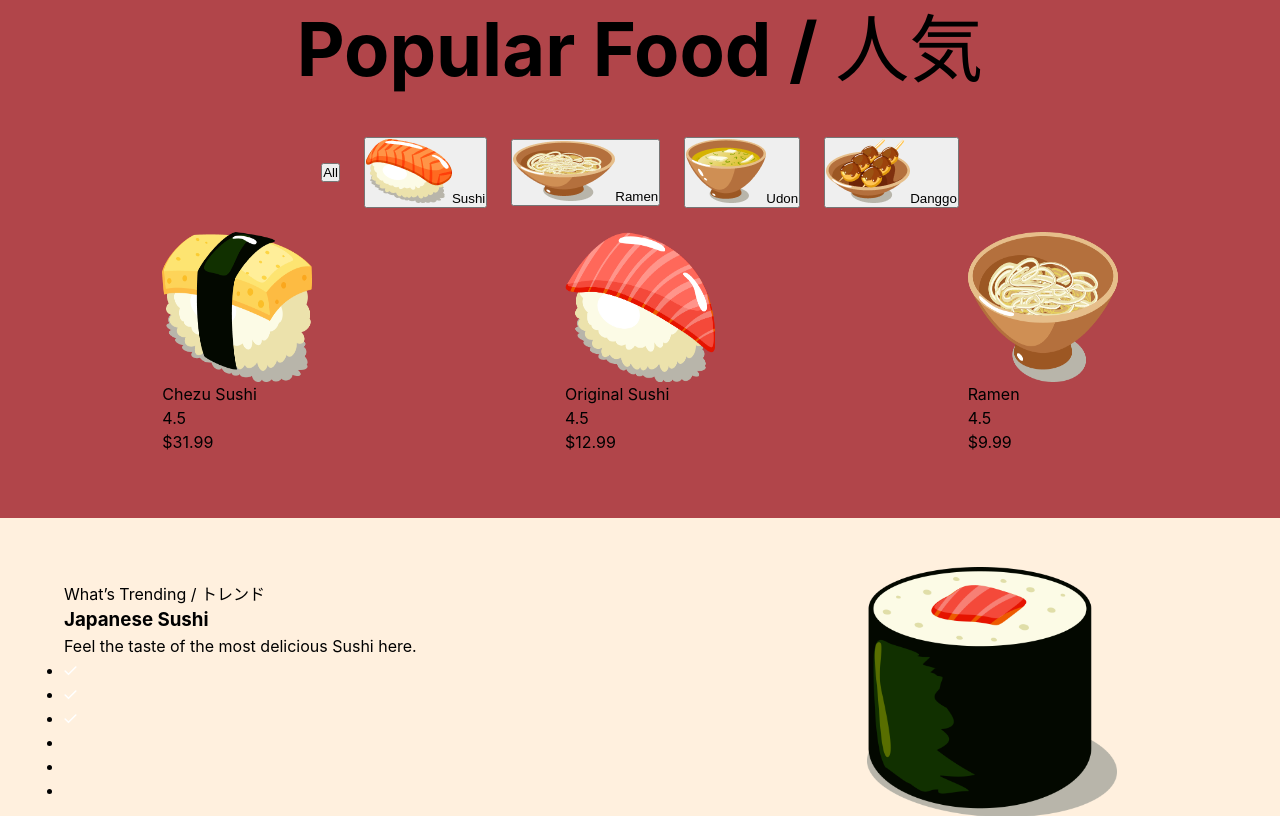
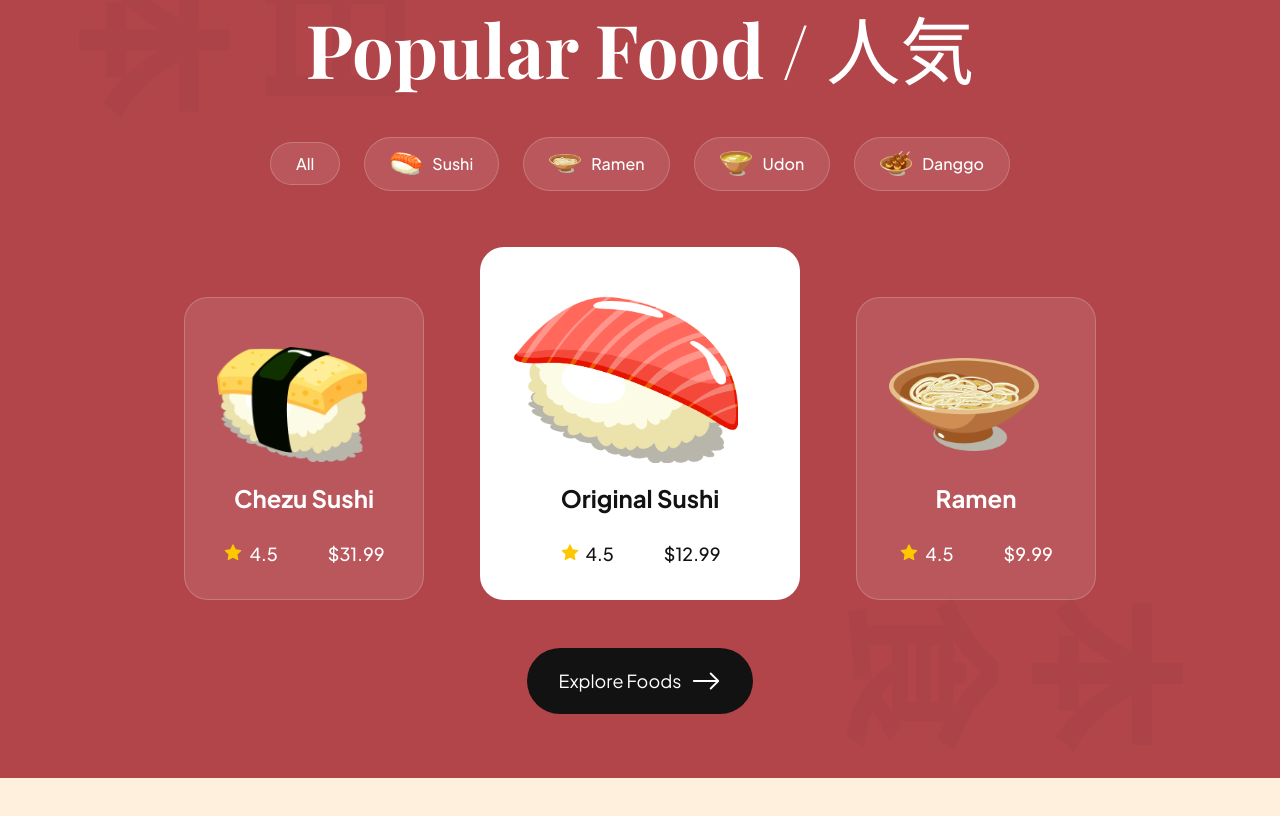
Before and after one commit to wolfgunblood/sushi-landing-page, a React (Vite) app: page / in a window 1280 px wide. Shown: the part 1580-2396 px from the top of the page. Built offline with nearby package versions, Linux system fonts and the light colour scheme.

Commit message:
Updated Popular food section

```diff
--- a/package.json
+++ b/package.json
@@ -12,6 +12,7 @@
   "dependencies": {
     "react": "^18.2.0",
     "react-dom": "^18.2.0",
+    "react-icons": "^4.8.0",
     "sass": "^1.62.1"
   },
   "devDependencies": {
--- a/src/components/popular-foods/popular-foods.jsx
+++ b/src/components/popular-foods/popular-foods.jsx
@@ -7,6 +7,8 @@ import danggo from "../../assets/sushi-6.png"
 import ogsushi from "../../assets/sushi-11.png"
 import czsushi from "../../assets/sushi-12.png"
 import ramenBig from "../../assets/sushi-10.png"
+import { BsArrowRight } from "react-icons/bs";
+import { AiFillStar } from "react-icons/ai";
 
 const popularFoods = () => {
     return (
@@ -36,15 +38,22 @@ const popularFoods = () => {
                     <img src={czsushi} alt="czsushi" />
                     <p className='popularFoods__catalogue-item-title'>Chezu Sushi</p>
                     <div className='popularFoods__catalogue-item-info'>
-                        <p className='popularFoods__catalogue-item-info-rating'>4.5</p>
+                        <p className='popularFoods__catalogue-item-info-rating'>
+                            <AiFillStar size={20} color="#FFC700" />
+
+                            4.5
+                        </p>
                         <p className='popularFoods__catalogue-item-info-price'>$31.99</p>
                     </div>
                 </article>
-                <article className='popularFoods__catalogue-item'>
+                <article className='popularFoods__catalogue-item active'>
                     <img src={ogsushi} alt="ogsushi" />
                     <p className='popularFoods__catalogue-item-title'>Original Sushi</p>
                     <div className='popularFoods__catalogue-item-info'>
-                        <p className='popularFoods__catalogue-item-info-rating'>4.5</p>
+                        <p className='popularFoods__catalogue-item-info-rating'>
+                            <AiFillStar size={20} color="#FFC700" />
+                            4.5
+                        </p>
                         <p className='popularFoods__catalogue-item-info-price'>$12.99</p>
                     </div>
                 </article>
@@ -52,11 +61,19 @@ const popularFoods = () => {
                     <img src={ramenBig} alt="ramne" />
                     <p className='popularFoods__catalogue-item-title'>Ramen</p>
                     <div className='popularFoods__catalogue-item-info'>
-                        <p className='popularFoods__catalogue-item-info-rating'>4.5</p>
+                        <p className='popularFoods__catalogue-item-info-rating'>
+                            <AiFillStar size={20} color="#FFC700" />
+                            4.5
+                        </p>
                         <p className='popularFoods__catalogue-item-info-price'>$9.99</p>
                     </div>
                 </article>
             </div>
+
+            <button className='explore-btn'>
+                Explore Foods
+                <BsArrowRight size={30} />
+            </button>
         </section>
     )
 }
--- a/src/components/popular-foods/popular-foods.scss
+++ b/src/components/popular-foods/popular-foods.scss
@@ -3,45 +3,153 @@
     display: flex;
     flex-direction: column;
     padding: 64px;
+    background-color: var(--primary-color);
     background-image: url(../../assets/popular_bg.png);
     background-position: center;
     background-repeat: no-repeat;
-    // background-size: contain;
+    background-size: contain;
+    align-items: center;
 
     .popularFoods__title{
         font-size: 74px;
         line-height: 80px;
         text-align: center;
+        color: #fff;
+        font-family: var(--playfair-display);
+        font-size: 600;
     }
     .popularFoods__list{
         // min-width: 100%;
         margin-top: 48px;
-        width: 100%;
+        // width: 100%;
         display: flex;
         gap: 24px;
         align-items: center;
         justify-content: center;
 
+        .popularFoods__btn{
+            background-color: rgba(255,255,255,.1);
+            outline: none;
+            border: 1px solid rgba(255,255,255,.2);
+            border-radius: 46px;
+            color: #fff;
+
+            font-family: var(--plus-jakarta-sans);
+            font-size: 16px;
+            font-weight: 500;
+
+            padding: 10px 25px;
+            display: flex;
+            align-items: center;
+            // justify-content: center;
+            gap: 10px;
+
+            // width: 120px;
+            // height: 80px;
+            img{
+                width: 32px;
+                height: 32px;
+                object-fit: contain;
+            }
+        }
+        .popularFoods__btn:hover{
+            background-color: #fff;
+            color: var(--primary-color);
+        }
+
     }
 
     .popularFoods__catalogue{
         display: flex;
-        align-items: center;
+        align-items: flex-end;
+        flex-wrap: wrap;
         justify-content: space-around;
         gap: 56px;
-        margin-top: 24px;
+        margin-top: 56px;
 
         .popularFoods__catalogue-item{
             display: flex;
             flex-direction: column;
+            background-color: rgba(255,255,255,.1);
+            border: 1px solid rgba(255,255,255,.2);
+            padding: 32px;
+            border-radius: 24px;
+            min-width: 240px;
+            height: fit-content;
 
             img{
                 height: 150px;
                 width: 150px;
+                object-fit: contain;
             }
+
             .popularFoods__catalogue-item-title{
+                display: flex;
+                justify-content: center;
+                color: #fff;
+                font-size: 24px;
+                font-weight: 700;
+                font-family: var(--plus-jakarta-sans);
+            }
+
+            .popularFoods__catalogue-item-info{
+                margin-top: 24px;
+                display: flex;
+                gap: 50px;
+                justify-content: center;
+                color: #fff;
+                font-size: 18px;
+                font-weight: 500;
+                font-family: var(--plus-jakarta-sans);
+
+                .popularFoods__catalogue-item-info-rating{
+                    display: flex;
+                    align-items: center;
+                    gap: 6px;
+                }
+            }
+        }
+        .popularFoods__catalogue-item.active{
+            // display: flex;
+            // flex-direction: column;
+            background-color: #fff;
+            min-width: 320px;
+
+            // padding: 32px;
+            // border-radius: 24px;
+
+            img{
+                height: 200px;
+                width: 225px;
+                object-fit: contain;
+            }
+            .popularFoods__catalogue-item-title,
+            .popularFoods__catalogue-item-info{
+                color: var(--secondary-color);
+
 
             }
         }
     }
+
+    .explore-btn{
+        margin-top: 48px;
+        display: flex;
+        gap: 10px;
+        align-items: center;
+        justify-content: center;
+
+        padding: 18px 32px;
+        border-radius: 46px;
+        border: none;
+        outline: none;
+        cursor: pointer;
+
+        font-size: 18px;
+        font-family: var(--plus-jakarta-sans);
+        font-weight: 500px;
+        color: #fff;
+        background-color: var(--secondary-color);
+
+    }
 }
```
Also changed, not shown: 1 other file (tests, documents, lock files or other folders).
